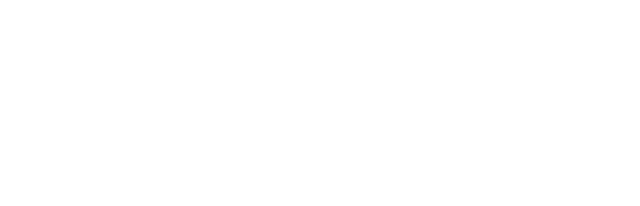
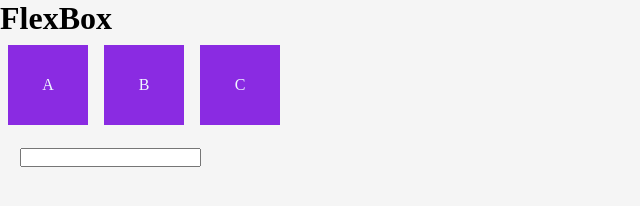
Before and after one commit to aysllanpereira/JavaScript, a plain HTML site: page DIO/REACT/react.html in a window 1280 px wide. Shown: the whole page, without its empty margins (0-640 px from the left). Drawn offline with Linux system fonts and the light colour scheme.

Commit message:
Revisando um pouco sobre CSS

```diff
--- /dev/null
+++ b/DIO/REACT/flex.css
@@ -0,0 +1,59 @@
+*{
+    margin: 0px;
+    padding: 0px;
+}
+
+body {
+    background-color: rgb(245, 245, 245);
+
+}
+
+.flex {
+    display: flex;
+    width: 100%;
+    align-items: center;
+
+}
+
+.item {
+    width: 80px;
+    height: 80px;
+    background-color: blueviolet;
+    display: flex;
+    align-items: center;
+    justify-content: center;
+    color: aliceblue;
+    margin: 8px;
+}
+
+.item:hover {
+    background-color: chartreuse;
+}
+
+.item:first-child:hover, .item:last-child:hover {
+    background-color: black;
+    color: white;
+    cursor: pointer;
+}
+
+input {
+    display: flex;
+    margin: 20px;
+    margin-top: 15px;
+}
+
+input:focus {
+    border-color: darkslategrey;
+    background: #cccc;
+}
+
+@media (max-width: 550px) {
+    body {
+        background-color: darkgoldenrod;
+    }
+
+    .flex {
+        flex-direction: column;
+
+    }
+}
--- a/DIO/REACT/react.html
+++ b/DIO/REACT/react.html
@@ -3,9 +3,20 @@
 <head>
     <meta charset="UTF-8">
     <meta name="viewport" content="width=device-width, initial-scale=1.0">
+    <link rel="stylesheet" href="flex.css">
     <title>React</title>
 </head>
 <body>
-
+    <h1>FlexBox</h1>
+    <section>
+        <div class="flex">
+            <div class="item">A</div>
+            <div class="item">B</div>
+            <div class="item">C</div>
+        </div>
+        <div>
+            <input type="text" name="texto" id="itexto">
+        </div>
+    </section>
 </body>
 </html>
```
